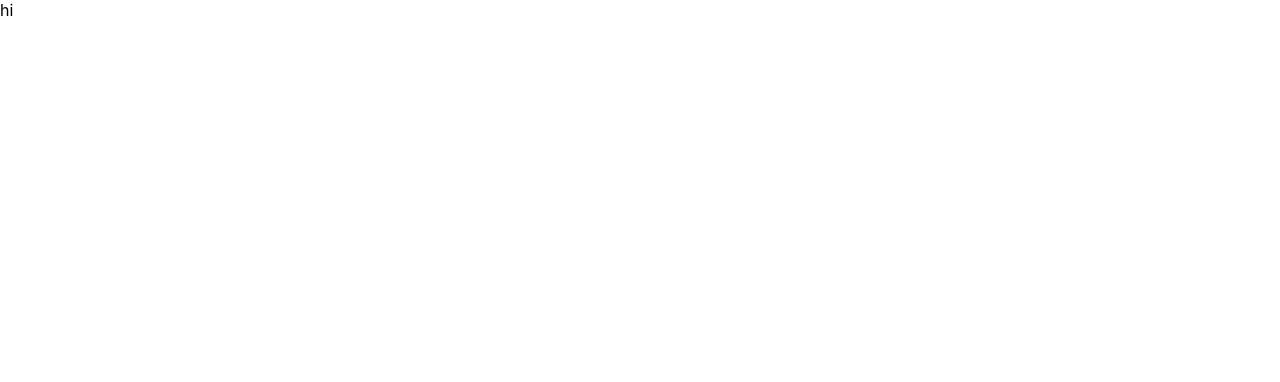
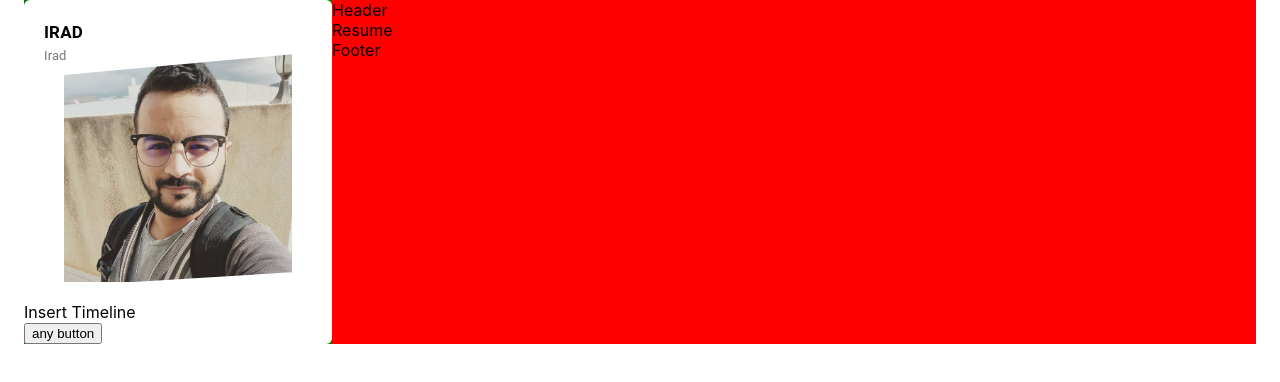
Before and after one commit to iradbouzidi/irad-portfolio, a React (Create React App) app: page / in a window 1280 px wide. Shown: the top 382 px of the page. Built offline with nearby package versions, Linux system fonts and the light colour scheme.

Commit message:
profile component

```diff
--- a/src/App.js
+++ b/src/App.js
@@ -1,10 +1,43 @@
-import './App.css';
+import React from "react";
+import { Container, Grid } from "@material-ui/core";
+import { BrowserRouter as Router, Switch, Route } from "react-router-dom";
+import Header from "./components/Header/Header";
+import Footer from "./components/Footer/Footer";
+import Profile from "./components/Profile/Profile";
+import Portfolio from "./pages/Portfolio/Portfolio";
+import Resume from "./pages/Resume/Resume";
 
 function App() {
   return (
-    <div className="App">
-      hi
-    </div>
+    <Container>
+      <Grid container>
+        <Grid
+          item
+          xs={12}
+          sm={12}
+          md={4}
+          lg={3}
+          style={{ backgroundColor: "green" }}
+        >
+          <Profile />
+        </Grid>
+        <Grid xs style={{ backgroundColor: "red" }}>
+          <Header />
+          <Router>
+            <Switch>
+              <Route path="/portfolio">
+                <Portfolio />
+              </Route>
+              <Route path="/">
+                <Resume />
+              </Route>
+            </Switch>
+          </Router>
+
+          <Footer />
+        </Grid>
+      </Grid>
+    </Container>
   );
 }
 
--- /dev/null
+++ b/src/components/Footer/Footer.js
@@ -0,0 +1,7 @@
+import React from "react";
+
+function Footer() {
+  return <div>Footer</div>;
+}
+
+export default Footer;
--- /dev/null
+++ b/src/components/Header/Header.js
@@ -0,0 +1,7 @@
+import React from "react";
+
+function Header() {
+  return <div>Header</div>;
+}
+
+export default Header;
--- /dev/null
+++ b/src/components/Profile/Profile.css
@@ -0,0 +1,32 @@
+.profile {
+    background-color: white;
+    border-radius: 6px;
+    width: 100%;
+    display: inline-block;
+}
+
+.profile_name {
+    line-height: 18px;
+    padding: 20px;
+}
+
+.profile_name .name {
+    text-transform: uppercase;
+    font-size: 17px;
+    font-weight: bold;
+}
+
+.profile_name .title {
+    font-size: 13px;
+    color: #777;
+}
+
+.profile_image {
+    margin-top: -10%;
+    -webkit-clip-path: polygon(0 9%, 100% 0, 100% 94%, 0% 100%);
+    clip-path: polygon(0 9%, 100% 0, 100% 94%, 0% 100%)
+}
+
+.profile_image img{
+    width: 100%;
+}
--- /dev/null
+++ b/src/components/Profile/Profile.js
@@ -0,0 +1,27 @@
+import React from "react";
+import { Typography } from "@material-ui/core";
+import irad from "../../assets/images/irad.jpg";
+import "./Profile.css";
+
+function Profile() {
+  return (
+    <div className="profile container_shadow">
+      <div className="profile_name">
+        <Typography className="name">Irad</Typography>
+        <Typography className="title">Irad</Typography>
+      </div>
+
+      <figure className="profile_image">
+        <img src={irad} alt="irad" />
+      </figure>
+
+      <div className="profile_information">
+        Insert Timeline
+        <br />
+        <button>any button</button>
+      </div>
+    </div>
+  );
+}
+
+export default Profile;
--- /dev/null
+++ b/src/pages/Portfolio/Portfolio.js
@@ -0,0 +1,7 @@
+import React from "react";
+
+function Portfolio() {
+  return <div>Portfolio</div>;
+}
+
+export default Portfolio;
--- /dev/null
+++ b/src/pages/Resume/Resume.js
@@ -0,0 +1,7 @@
+import React from "react";
+
+function Resume() {
+  return <div>Resume</div>;
+}
+
+export default Resume;
```
Also changed, not shown: src/components/Button/Button.js (added, +7 -0 lines), src/components/Timeline/Timeline.js (added, +7 -0 lines), src/assets/images/irad.jpg (added), src/utils/resumeData.js (added), 1 other file (tests, documents, lock files or other folders).
